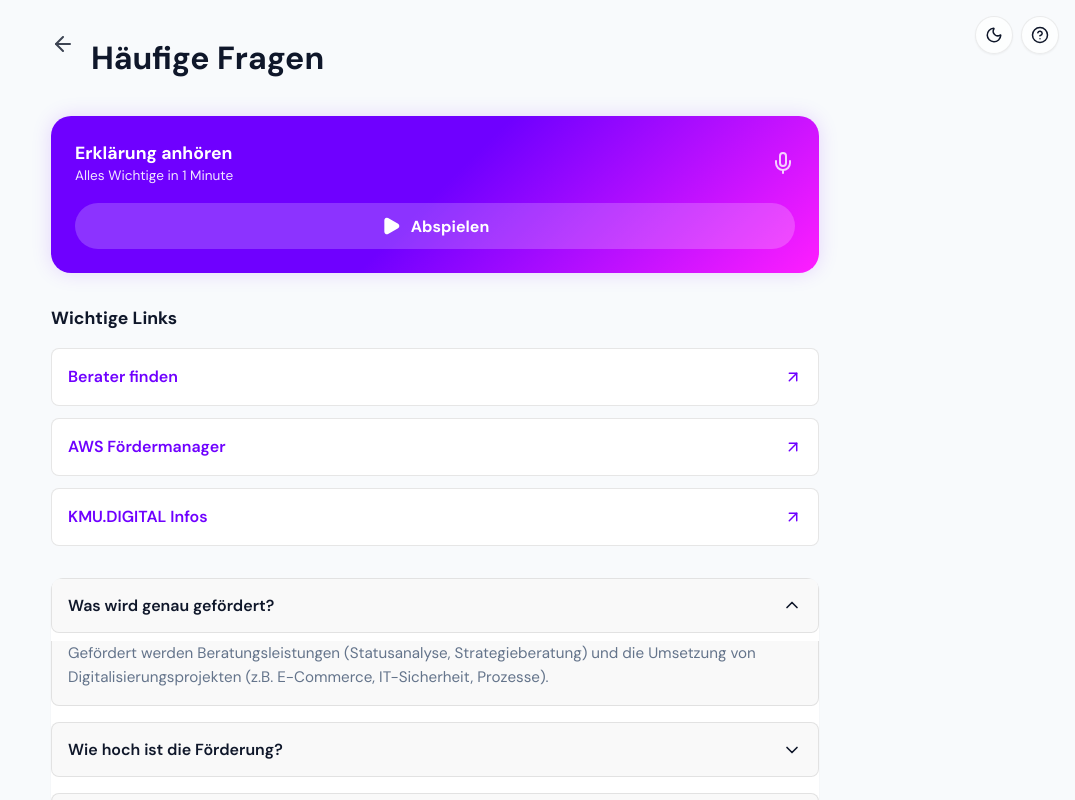
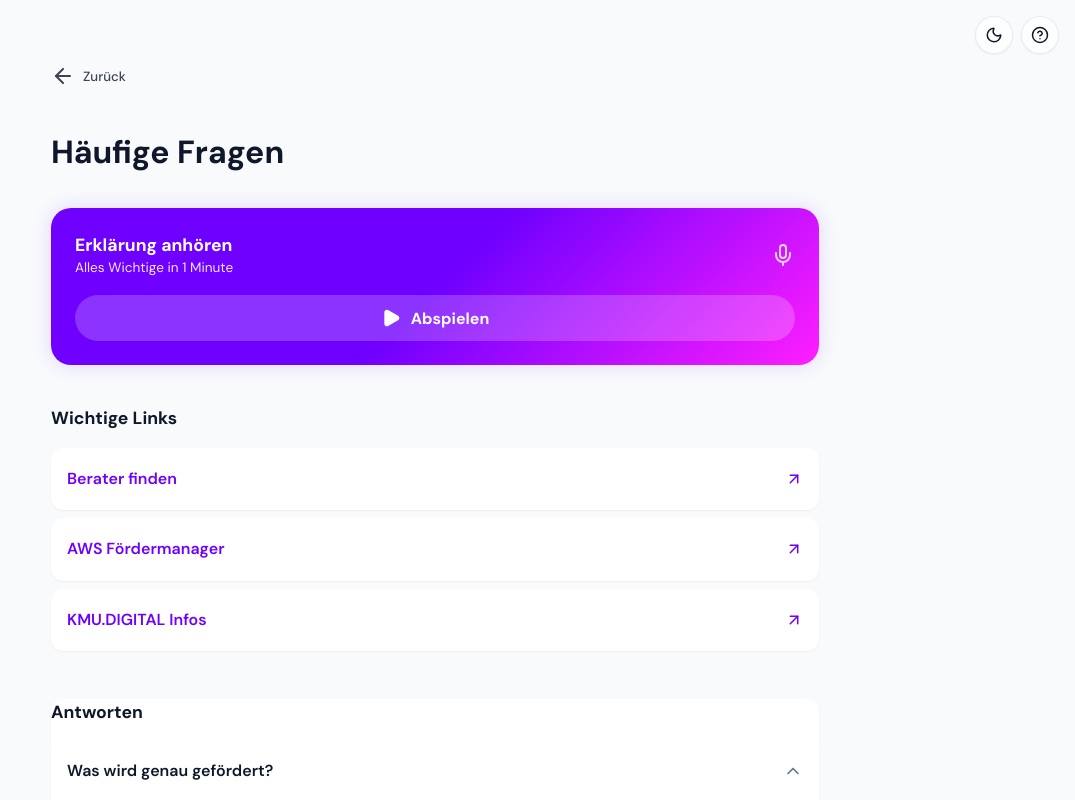
Before and after one commit to andischwaiger87-oss/KMU-Foerderung, a React (Vite) app: page /faq in a window 1280 px wide. Both pictures are taken after a click on the button "Was wird genau gefördert?". Shown: the top 800 px of the page, without its empty margins (205-1280 px from the left). Built offline with nearby package versions, Linux system fonts and the light colour scheme.

Commit message:
UI-Polish: FAQ Layout aufgeräumt, Rahmen entfernt, Navigation in Impressum/Datenschutz repariert

```diff
--- a/src/views/Faq.jsx
+++ b/src/views/Faq.jsx
@@ -1,13 +1,12 @@
 import React, { useState } from 'react'
 import { motion, AnimatePresence } from 'framer-motion'
-import { ArrowLeft, ChevronDown, ChevronUp, Mic, Play, Pause, Volume2 } from 'lucide-react'
-import { Link, useNavigate } from 'react-router-dom'
-import styles from './Resources.module.css' // Re-using similar styles
+import { ArrowLeft, ChevronDown, ChevronUp, Mic, Play, Pause } from 'lucide-react'
+import { useNavigate } from 'react-router-dom'
+import styles from './Resources.module.css'
 
 export default function FAQ() {
     const navigate = useNavigate()
     const [isPlaying, setIsPlaying] = useState(false)
-    // Access public folder file directly via string path to avoid build resolution errors
     const [audio] = useState(new Audio('/faq_voiceover.mp3'))
 
     const toggleAudio = () => {
@@ -15,7 +14,6 @@ export default function FAQ() {
             audio.pause()
         } else {
             audio.play().catch(e => console.log("Audio file missing or error", e))
-            // Since file might not exist yet, we handle error gracefully in console
         }
         setIsPlaying(!isPlaying)
     }
@@ -61,16 +59,17 @@ export default function FAQ() {
 
     return (
         <div className={styles.container} style={{ maxWidth: '800px', width: '100%', paddingLeft: '1rem', paddingRight: '1rem' }}>
-            <header className={styles.header} style={{ display: 'flex', alignItems: 'center', marginBottom: '2rem' }}>
-                {/* HIER GEÄNDERT: color von 'white' auf 'var(--color-text-main)' */}
-                <button onClick={() => navigate(-1)} className={styles.backLink} style={{ color: 'var(--color-text-main)', background: 'none', border: 'none', cursor: 'pointer', marginRight: '1rem' }}>
-                    <ArrowLeft size={24} />
+
+            {/* HIER GEÄNDERT: Header Layout repariert (Flex-Direction Column für sauberen Umbruch) */}
+            <header className={styles.header} style={{ display: 'flex', flexDirection: 'column', alignItems: 'flex-start', marginBottom: '2rem', gap: '1rem', paddingTop: '2rem' }}>
+                <button onClick={() => navigate(-1)} className={styles.backLink} style={{ color: 'var(--color-text-main)', background: 'none', border: 'none', cursor: 'pointer', display: 'flex', alignItems: 'center', gap: '0.5rem', fontWeight: 500 }}>
+                    <ArrowLeft size={24} /> Zurück
                 </button>
                 <h1 className={styles.title} style={{ margin: 0 }}>Häufige Fragen</h1>
             </header>
 
             {/* Audio Player Card */}
-            <div style={{ background: 'var(--gradient-brand)', padding: '1.5rem', borderRadius: 'var(--radius-lg)', color: 'white', marginBottom: '2rem', boxShadow: 'var(--shadow-glow)' }}>
+            <div style={{ background: 'var(--gradient-brand)', padding: '1.5rem', borderRadius: 'var(--radius-lg)', color: 'white', marginBottom: '2.5rem', boxShadow: 'var(--shadow-glow)' }}>
                 <div style={{ display: 'flex', alignItems: 'center', justifyContent: 'space-between', marginBottom: '1rem' }}>
                     <div>
                         <h3 style={{ margin: 0, fontSize: '1.1rem' }}>Erklärung anhören</h3>
@@ -89,19 +88,19 @@ export default function FAQ() {
             </div>
 
             {/* Resource Links Section */}
-            <div style={{ marginBottom: '2rem' }}>
+            <div style={{ marginBottom: '3rem' }}>
                 <h3 style={{ fontSize: '1.1rem', marginBottom: '1rem' }}>Wichtige Links</h3>
-                <div style={{ display: 'grid', gap: '0.75rem' }}>
-                    {/* HIER GEÄNDERT: Hintergrund und Rahmen für die Links im FAQ-Bereich */}
-                    <a href="https://firmen.wko.at/suche_kmudigital" target="_blank" rel="noopener noreferrer" className={styles.card} style={{ textDecoration: 'none', padding: '1rem', display: 'flex', alignItems: 'center', justifyContent: 'space-between', background: 'var(--color-surface)', borderRadius: '8px', border: '1px solid rgba(128,128,128,0.2)' }}>
+                <div style={{ display: 'flex', flexDirection: 'column', gap: '0.5rem' }}>
+                    {/* HIER GEÄNDERT: Rahmen (border) entfernt, stattdessen shadow-sm genutzt für modernen Look */}
+                    <a href="https://firmen.wko.at/suche_kmudigital" target="_blank" rel="noopener noreferrer" className={styles.card} style={{ textDecoration: 'none', padding: '1.2rem 1rem', display: 'flex', alignItems: 'center', justifyContent: 'space-between', background: 'var(--color-surface)', borderRadius: '12px', boxShadow: 'var(--shadow-sm)' }}>
                         <span style={{ fontWeight: 600, color: 'var(--color-primary)' }}>Berater finden</span>
                         <ArrowLeft style={{ transform: 'rotate(135deg)', color: 'var(--color-primary)' }} size={18} />
                     </a>
-                    <a href="https://foerdermanager.aws.at/" target="_blank" rel="noopener noreferrer" className={styles.card} style={{ textDecoration: 'none', padding: '1rem', display: 'flex', alignItems: 'center', justifyContent: 'space-between', background: 'var(--color-surface)', borderRadius: '8px', border: '1px solid rgba(128,128,128,0.2)' }}>
+                    <a href="https://foerdermanager.aws.at/" target="_blank" rel="noopener noreferrer" className={styles.card} style={{ textDecoration: 'none', padding: '1.2rem 1rem', display: 'flex', alignItems: 'center', justifyContent: 'space-between', background: 'var(--color-surface)', borderRadius: '12px', boxShadow: 'var(--shadow-sm)' }}>
                         <span style={{ fontWeight: 600, color: 'var(--color-primary)' }}>AWS Fördermanager</span>
                         <ArrowLeft style={{ transform: 'rotate(135deg)', color: 'var(--color-primary)' }} size={18} />
                     </a>
-                    <a href="https://www.kmudigital.at" target="_blank" rel="noopener noreferrer" className={styles.card} style={{ textDecoration: 'none', padding: '1rem', display: 'flex', alignItems: 'center', justifyContent: 'space-between', background: 'var(--color-surface)', borderRadius: '8px', border: '1px solid rgba(128,128,128,0.2)' }}>
+                    <a href="https://www.kmudigital.at" target="_blank" rel="noopener noreferrer" className={styles.card} style={{ textDecoration: 'none', padding: '1.2rem 1rem', display: 'flex', alignItems: 'center', justifyContent: 'space-between', background: 'var(--color-surface)', borderRadius: '12px', boxShadow: 'var(--shadow-sm)' }}>
                         <span style={{ fontWeight: 600, color: 'var(--color-primary)' }}>KMU.DIGITAL Infos</span>
                         <ArrowLeft style={{ transform: 'rotate(135deg)', color: 'var(--color-primary)' }} size={18} />
                     </a>
@@ -109,6 +108,7 @@ export default function FAQ() {
             </div>
 
             <div className={styles.accordion}>
+                <h3 style={{ fontSize: '1.1rem', marginBottom: '1rem' }}>Antworten</h3>
                 {questions.map((item, index) => (
                     <AccordionItem key={index} question={item.q} answer={item.a} />
                 ))}
@@ -121,29 +121,30 @@ function AccordionItem({ question, answer }) {
     const [isOpen, setIsOpen] = useState(false)
 
     return (
-        <motion.div className={styles.card} style={{ marginBottom: '1rem' }}>
+        <motion.div className={styles.card} style={{ marginBottom: '0.75rem' }}>
             <button
                 onClick={() => setIsOpen(!isOpen)}
                 style={{
                     width: '100%',
-                    // HIER GEÄNDERT: Neutrale Farben statt hartem Weiß
-                    background: 'rgba(128,128,128,0.05)',
-                    border: '1px solid rgba(128,128,128,0.2)',
-                    borderRadius: '8px',
+                    // HIER GEÄNDERT: Rahmen entfernt, Hintergrund dezenter
+                    background: 'var(--color-surface)',
+                    border: 'none',
+                    boxShadow: 'var(--shadow-sm)',
+                    borderRadius: isOpen ? '12px 12px 0 0' : '12px',
                     display: 'flex',
                     justifyContent: 'space-between',
                     alignItems: 'center',
-                    padding: '1rem',
+                    padding: '1.2rem 1rem',
                     color: 'var(--color-text-main)',
                     fontSize: '1rem',
                     fontWeight: 600,
                     textAlign: 'left',
                     cursor: 'pointer',
-                    marginBottom: isOpen ? '0' : '0'
+                    transition: 'border-radius 0.2s'
                 }}
             >
                 {question}
-                {isOpen ? <ChevronUp size={20} /> : <ChevronDown size={20} />}
+                {isOpen ? <ChevronUp size={20} color="var(--color-text-muted)" /> : <ChevronDown size={20} color="var(--color-text-muted)" />}
             </button>
             <AnimatePresence>
                 {isOpen && (
@@ -153,9 +154,9 @@ function AccordionItem({ question, answer }) {
                         exit={{ height: 0, opacity: 0 }}
                         style={{ overflow: 'hidden' }}
                     >
-                        {/* HIER GEÄNDERT: Neutrale Farben statt hartem Weiß */}
-                        <div style={{ padding: '0 1rem 1rem 1rem', background: 'rgba(128,128,128,0.05)', borderBottomLeftRadius: '8px', borderBottomRightRadius: '8px', border: '1px solid rgba(128,128,128,0.2)', borderTop: 'none' }}>
-                            <p style={{ marginTop: '0.5rem', color: 'var(--color-text-muted)', fontSize: '0.95rem', lineHeight: 1.6 }}>
+                        {/* HIER GEÄNDERT: Rahmen entfernt, gleicher Hintergrund wie Button */}
+                        <div style={{ padding: '0 1rem 1.2rem 1rem', background: 'var(--color-surface)', borderBottomLeftRadius: '12px', borderBottomRightRadius: '12px', boxShadow: '0 2px 4px 0 rgb(0 0 0 / 0.05)' }}>
+                            <p style={{ margin: 0, color: 'var(--color-text-muted)', fontSize: '0.95rem', lineHeight: 1.6, borderTop: '1px solid rgba(128,128,128,0.1)', paddingTop: '1rem' }}>
                                 {answer}
                             </p>
                         </div>
--- a/src/views/Imprint.jsx
+++ b/src/views/Imprint.jsx
@@ -7,17 +7,19 @@ export default function Imprint() {
     const navigate = useNavigate()
     return (
         <div className={styles.container}>
-            <header className={styles.header}>
-                <button onClick={() => navigate(-1)} className={styles.backLink} style={{ color: 'white', background: 'none', border: 'none', cursor: 'pointer' }}>
-                    <ArrowLeft size={24} />
+            {/* HIER GEÄNDERT: Header Layout & Pfeil Farbe */}
+            <header className={styles.header} style={{ display: 'flex', flexDirection: 'column', alignItems: 'flex-start', marginBottom: '2rem', gap: '1rem', paddingTop: '2rem' }}>
+                <button onClick={() => navigate(-1)} className={styles.backLink} style={{ color: 'var(--color-text-main)', background: 'none', border: 'none', cursor: 'pointer', display: 'flex', alignItems: 'center', gap: '0.5rem', fontWeight: 500 }}>
+                    <ArrowLeft size={24} /> Zurück
                 </button>
-                <h1 className={styles.title}>Impressum</h1>
+                <h1 className={styles.title} style={{ margin: 0 }}>Impressum</h1>
             </header>
             <div className={styles.content}>
-                <div style={{ background: 'var(--color-surface)', padding: '1.5rem', borderRadius: 'var(--radius-lg)', color: 'var(--color-text-muted)', lineHeight: '1.6' }}>
+                {/* HIER GEÄNDERT: Harte Textfarbe "white" (bei "mosaik") entfernt, damit es im Light Mode lesbar bleibt */}
+                <div style={{ background: 'var(--color-surface)', padding: '1.5rem', borderRadius: 'var(--radius-lg)', color: 'var(--color-text-muted)', lineHeight: '1.6', boxShadow: 'var(--shadow-sm)' }}>
                     <p><strong>Für den Inhalt verantwortlich:</strong></p>
 
-                    <p style={{ marginTop: '1rem', color: 'white', fontWeight: 'bold' }}>
+                    <p style={{ marginTop: '1rem', color: 'var(--color-text-main)', fontWeight: 'bold' }}>
                         mosaik
                     </p>
                     <p>
```
Also changed, not shown: src/views/Privacy.jsx (+11 -9 lines).
